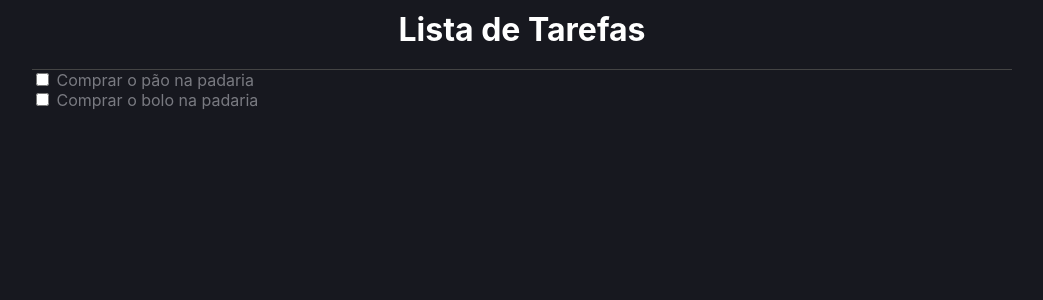
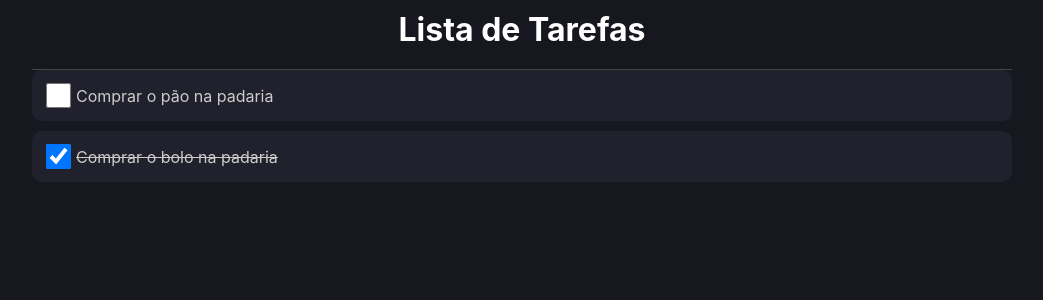
Before and after one commit to Wanderson-A-Timoteo/to-do-list-react, a React (Create React App) app: page / in a window 1280 px wide. Shown: the top 300 px of the page, without its empty margins (118-1161 px from the left). Built offline with nearby package versions, Linux system fonts and the light colour scheme.

Commit message:
Iniciado estilização do componente para lista itens

```diff
--- a/src/App.tsx
+++ b/src/App.tsx
@@ -6,7 +6,7 @@ import { ListItem } from './components/ListItem';
 const App = () => {
   const [list, setList] =  useState<Item[]>([
     {id: 1, name: 'Comprar o pão na padaria', done: false},
-    {id: 2, name: 'Comprar o bolo na padaria', done: false}
+    {id: 2, name: 'Comprar o bolo na padaria', done: true}
   ]);
   return (
     <C.Container>
--- a/src/components/ListItem/index.tsx
+++ b/src/components/ListItem/index.tsx
@@ -1,14 +1,20 @@
 import * as C from './styles';
 import { Item } from '../../types/Item';
+import { useState } from 'react';
 
 type Props = {
   item: Item
 }
 
 export const ListItem = ({item} : Props) => {
+  const [isChecked, setIsChecked] = useState(item.done);
   return (
-    <C.Container>
-      <input type="checkbox" name="checkbox" id="checkbox" />
+    <C.Container done={isChecked}>
+      <input
+        type="checkbox"
+        checked={isChecked}
+        onChange={e => setIsChecked(e.target.checked)}
+      />
       <label> { item.name } </label>
     </C.Container>
   );
--- a/src/components/ListItem/styles.ts
+++ b/src/components/ListItem/styles.ts
@@ -1,5 +1,27 @@
 import styled from "styled-components";
 
-export const Container = styled.div`
+type ContainerProps = {
+  done: boolean
+}
 
-`;
+export const Container = styled.div( ( { done } : ContainerProps) => (
+  `
+    display: flex;
+    background-color: #20212C;
+    padding: 10px;
+    border-radius: 10px;
+    margin-bottom: 10px;
+    align-items: center;
+
+    input {
+      width: 25px;
+      height: 25px;
+      margin-right: 5px;
+    }
+
+    label {
+      color: #CCC;
+      text-decoration: ${done ? 'line-through' : 'initial'};
+    }
+ `
+));
```
